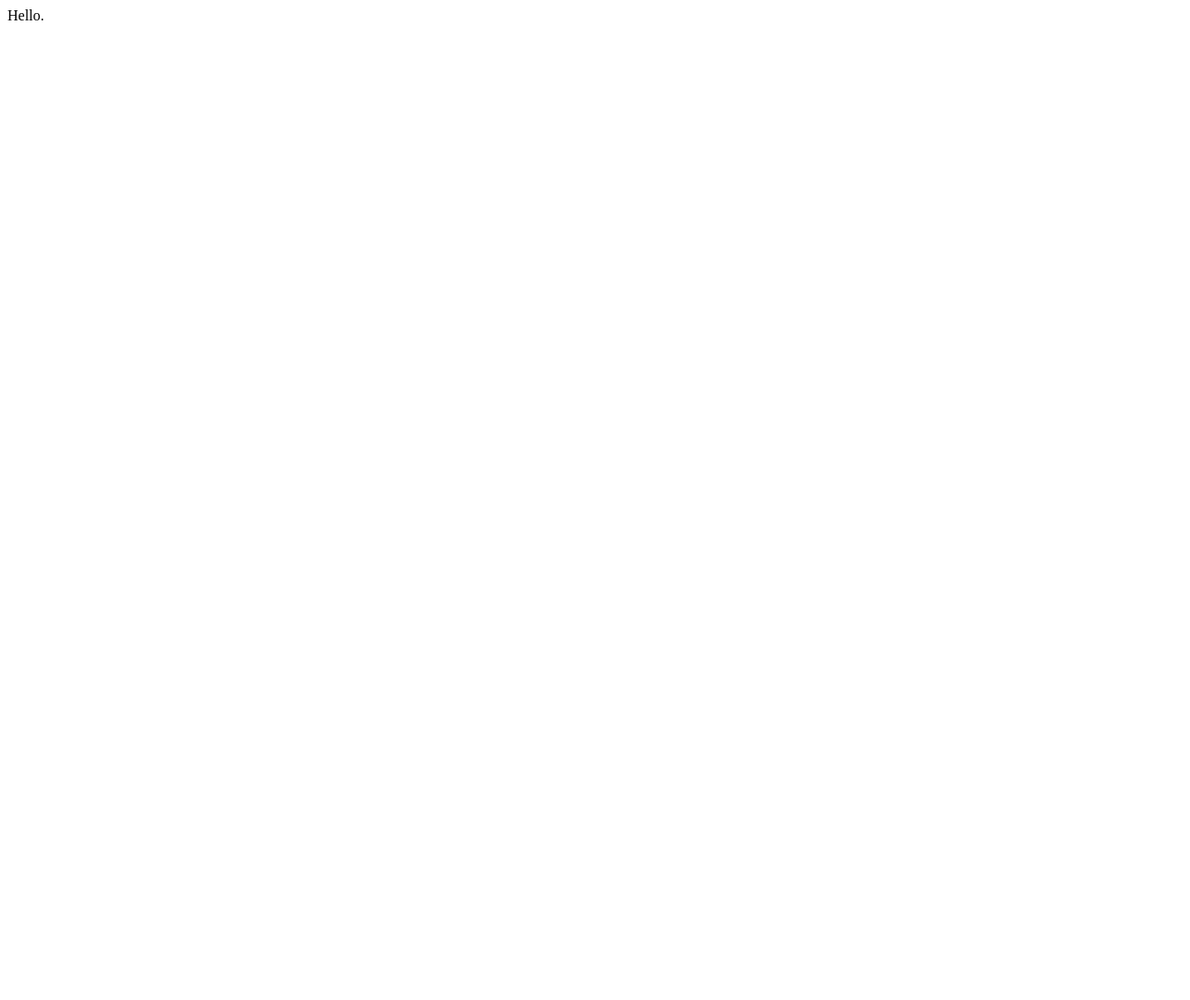
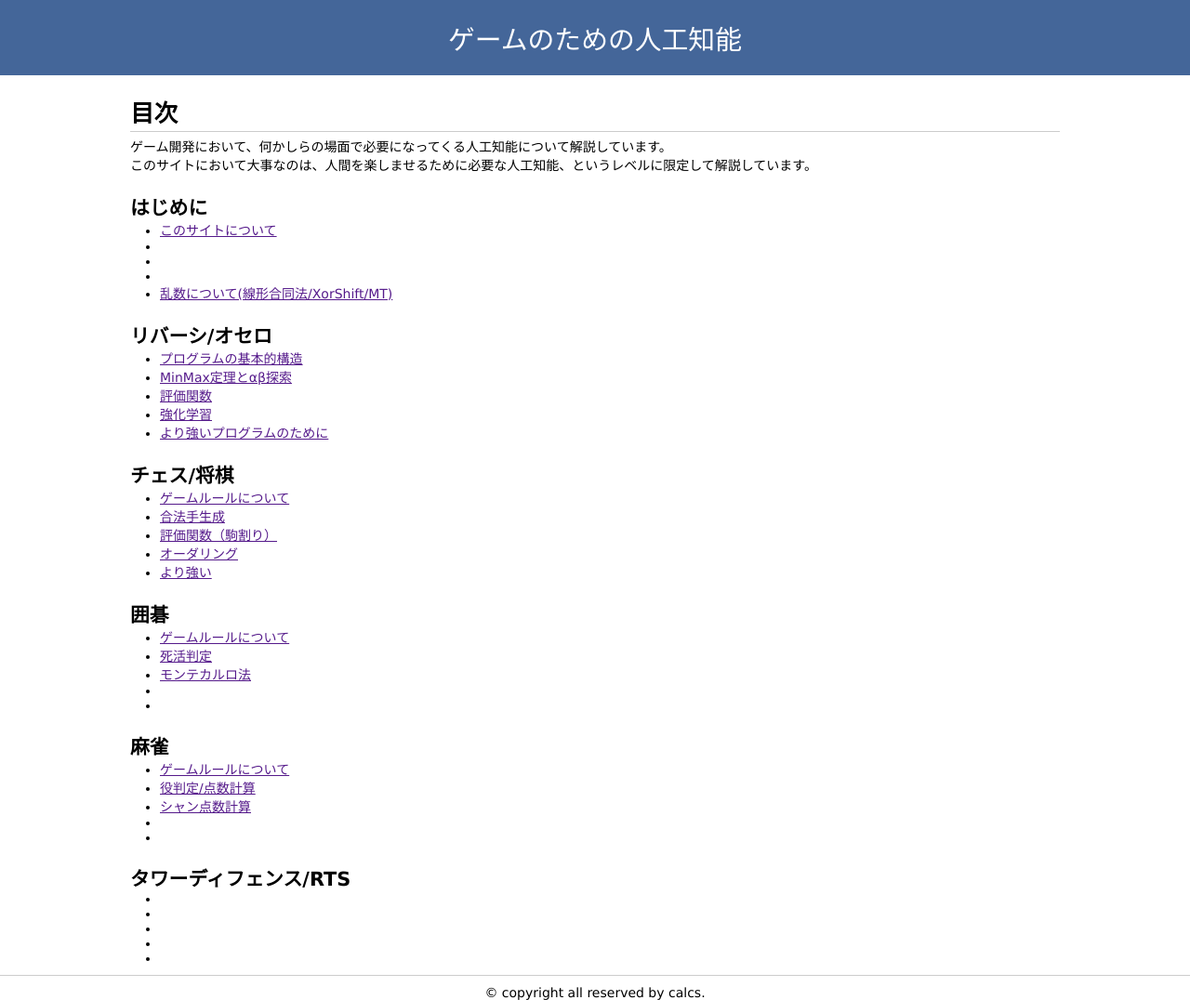
Before and after one commit to calcs/art-of-ai, a plain HTML site: page index.html in a window 1280 px wide. Shown: the whole page at 93% size. Before the commit the page ends 800 px from the top, so only its background shows below. Drawn offline with Linux system fonts and the light colour scheme.

Commit message:
indexページをざっくり更新
Signed-off-by: calcs <calcs.tacram@gmail.com>

```diff
--- a/index.html
+++ b/index.html
@@ -2,9 +2,85 @@
 <html lang="ja">
 <head>
     <meta charset="UTF-8">
-    <title>Art of AI</title>
+    <title>ゲームのための人工知能</title>
+    <link rel="stylesheet" href="./css/reset.css">
+    <link rel="stylesheet" href="./css/app.css">
 </head>
-<body>
-    Hello.
+<body class="home">
+    <header>
+        <div class="logo"><a href="/">ゲームのための人工知能</a></div>
+    </header>
+    <main class="wrapper">
+        <h1>目次</h1>
+        <p>
+            ゲーム開発において、何かしらの場面で必要になってくる人工知能について解説しています。<br>
+            このサイトにおいて大事なのは、人間を楽しませるために必要な人工知能、というレベルに限定して解説しています。
+        </p>
+        <nav class="serieses">
+            <h2>はじめに</h2>
+            <p></p>
+            <ul>
+                <li><a href="">このサイトについて</a></li>
+                <li><a href=""></a></li>
+                <li><a href=""></a></li>
+                <li><a href=""></a></li>
+                <li><a href="">乱数について(線形合同法/XorShift/MT)</a></li>
+            </ul>
+
+            <h2>リバーシ/オセロ</h2>
+            <p></p>
+            <ul>
+                <li><a href="">プログラムの基本的構造</a></li>
+                <li><a href="">MinMax定理とαβ探索</a></li>
+                <li><a href="">評価関数</a></li>
+                <li><a href="">強化学習</a></li>
+                <li><a href="">より強いプログラムのために</a></li>
+            </ul>
+
+            <h2>チェス/将棋</h2>
+            <p></p>
+            <ul>
+                <li><a href="">ゲームルールについて</a></li>
+                <li><a href="">合法手生成</a></li>
+                <li><a href="">評価関数（駒割り）</a></li>
+                <li><a href="">オーダリング</a></li>
+                <li><a href="">より強い</a></li>
+            </ul>
+
+            <h2>囲碁</h2>
+            <p></p>
+            <ul>
+                <li><a href="">ゲームルールについて</a></li>
+                <li><a href="">死活判定</a></li>
+                <li><a href="">モンテカルロ法</a></li>
+                <li><a href=""></a></li>
+                <li><a href=""></a></li>
+            </ul>
+
+            <h2>麻雀</h2>
+            <p></p>
+            <ul>
+                <li><a href="">ゲームルールについて</a></li>
+                <li><a href="">役判定/点数計算</a></li>
+                <li><a href="">シャン点数計算</a></li>
+                <li><a href=""></a></li>
+                <li><a href=""></a></li>
+            </ul>
+
+            <h2>タワーディフェンス/RTS</h2>
+            <p></p>
+            <ul>
+                <li><a href=""></a></li>
+                <li><a href=""></a></li>
+                <li><a href=""></a></li>
+                <li><a href=""></a></li>
+                <li><a href=""></a></li>
+            </ul>
+
+        </nav>
+    </main>
+    <footer>
+        &copy; copyright all reserved by calcs.
+    </footer>
 </body>
 </html>
--- /dev/null
+++ b/scss/app.scss
@@ -0,0 +1,52 @@
+$main_width: 1000px;
+
+.wrapper {
+    width: $main_width;
+    margin: 0 auto;
+}
+
+body {
+    font-size: 14px;
+}
+
+header {
+    background: #469;
+    width: 100%;
+    text-align: center;
+    padding: 20px;
+    font-size: 1.8rem;
+
+    a {
+        color: #fff;
+        text-decoration: none;
+    }
+
+}
+
+footer {
+
+    border-top: 1px solid #ccc;
+    margin-top: 10px;
+    padding-top: 10px;
+    text-align: center;
+}
+
+h1 {
+    font-size: 1.6rem;
+    font-weight: bold;
+    border-bottom: 1px solid #ccc;
+    padding-bottom: 3px;
+    margin: 20px 0 5px;
+}
+
+h2 {
+    font-weight: bold;
+    margin-top: 20px;
+    font-size: 1.3rem;
+}
+
+ul {
+    list-style: disc;
+    list-style-position: outside;
+    margin-left: 2rem;
+}
--- /dev/null
+++ b/scss/reset.scss
@@ -0,0 +1,86 @@
+html, body, div, span, applet, object, iframe,
+h1, h2, h3, h4, h5, h6, p, blockquote, pre,
+a, abbr, acronym, address, big, cite, code,
+del, dfn, em, img, ins, kbd, q, s, samp,
+small, strike, strong, sub, sup, tt, var,
+b, u, i, center, dl, dt, dd, ol, ul, li,
+fieldset, form, label, legend,
+table, caption, tbody, tfoot, thead, tr, th, td,
+article, aside, canvas, details, embed,
+figure, figcaption, footer, header, main,
+menu, nav, output, ruby, section, summary,
+time, mark, audio, video {
+  margin: 0;
+  padding: 0;
+  border: 0;
+  font-style: normal;
+  font-weight: normal;
+  font-size: 100%;
+  vertical-align: baseline;
+}
+
+main, article, aside, details, figcaption, figure, footer, header, menu, nav, section {
+  display: block;
+}
+
+html{
+  overflow-y: scroll;
+  font-family: 'Lucida Grande', 'Hiragino Kaku Gothic ProN', Meiryo, sans-serif;
+  -moz-text-size-adjust: none;
+  -ms-text-size-adjust: 100%;
+  -webkit-text-size-adjust: 100%;
+  text-size-adjust: 100%;
+}
+
+*, *:before, *:after {
+  box-sizing: border-box;
+}
+
+blockquote, q {
+  quotes: none;
+}
+
+blockquote:before, blockquote:after, q:before, q:after {
+  content: none;
+}
+
+input, textarea {
+  margin: 0;
+  padding: 0;
+}
+
+input::-webkit-input-placeholder, input:-moz-placeholder, textarea::-webkit-input-placeholder, textarea:-moz-placeholder {
+  color: #888;
+}
+
+input[type="button"], input[type="submit"], input[type="search"], input[type="reset"] {
+  -webkit-appearance: none;
+}
+
+ol, ul{
+  list-style: none;
+}
+
+table{
+  border-collapse: collapse;
+  border-spacing: 0;
+  width: 100%;
+}
+
+caption, th{
+  text-align: left;
+}
+
+a:focus {
+  outline:none;
+}
+
+.clearfix:after {
+  content: "";
+  clear: both;
+  display: block;
+}
+
+img {
+  max-width:100%;
+}
```
Also changed, not shown: css/app.css (added), css/reset.css (added), 1 other file.
